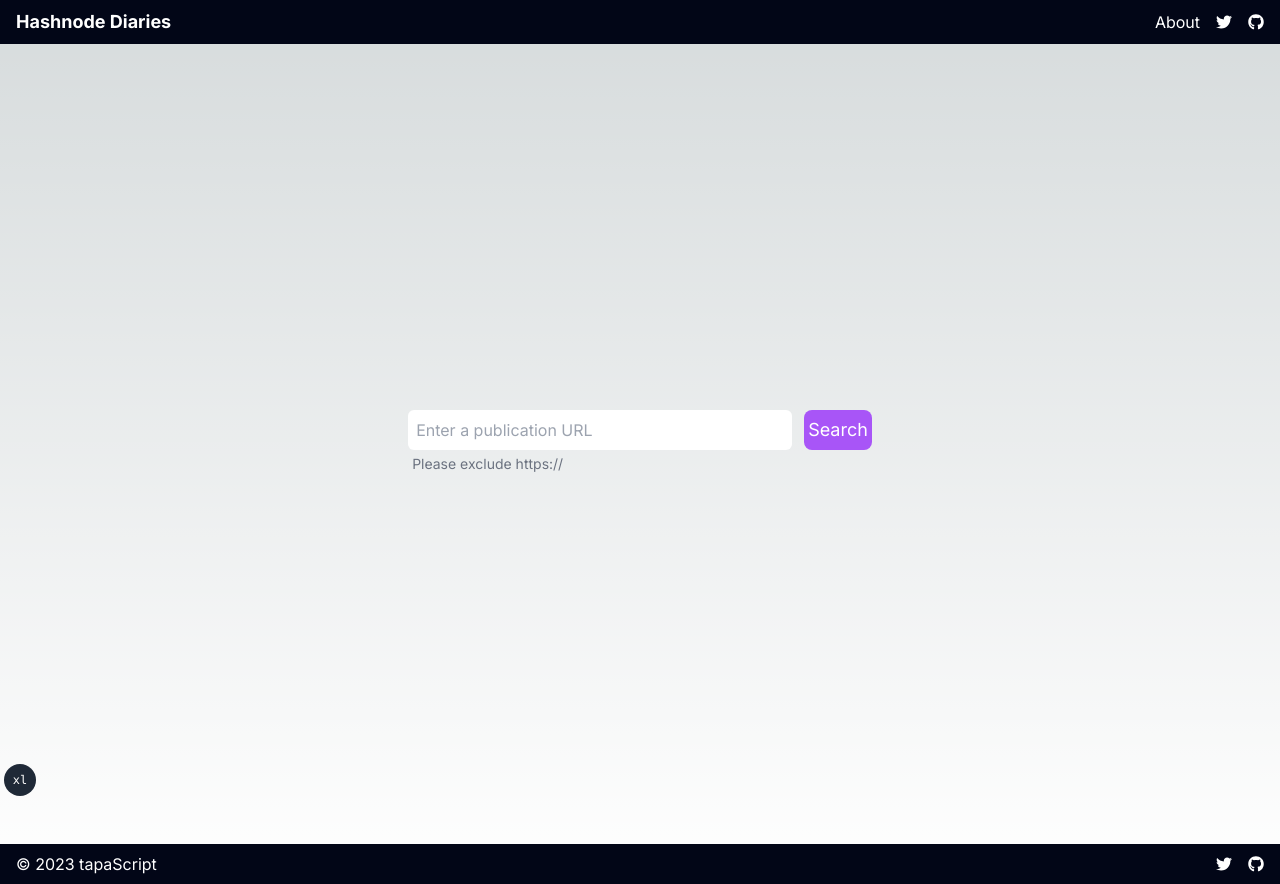
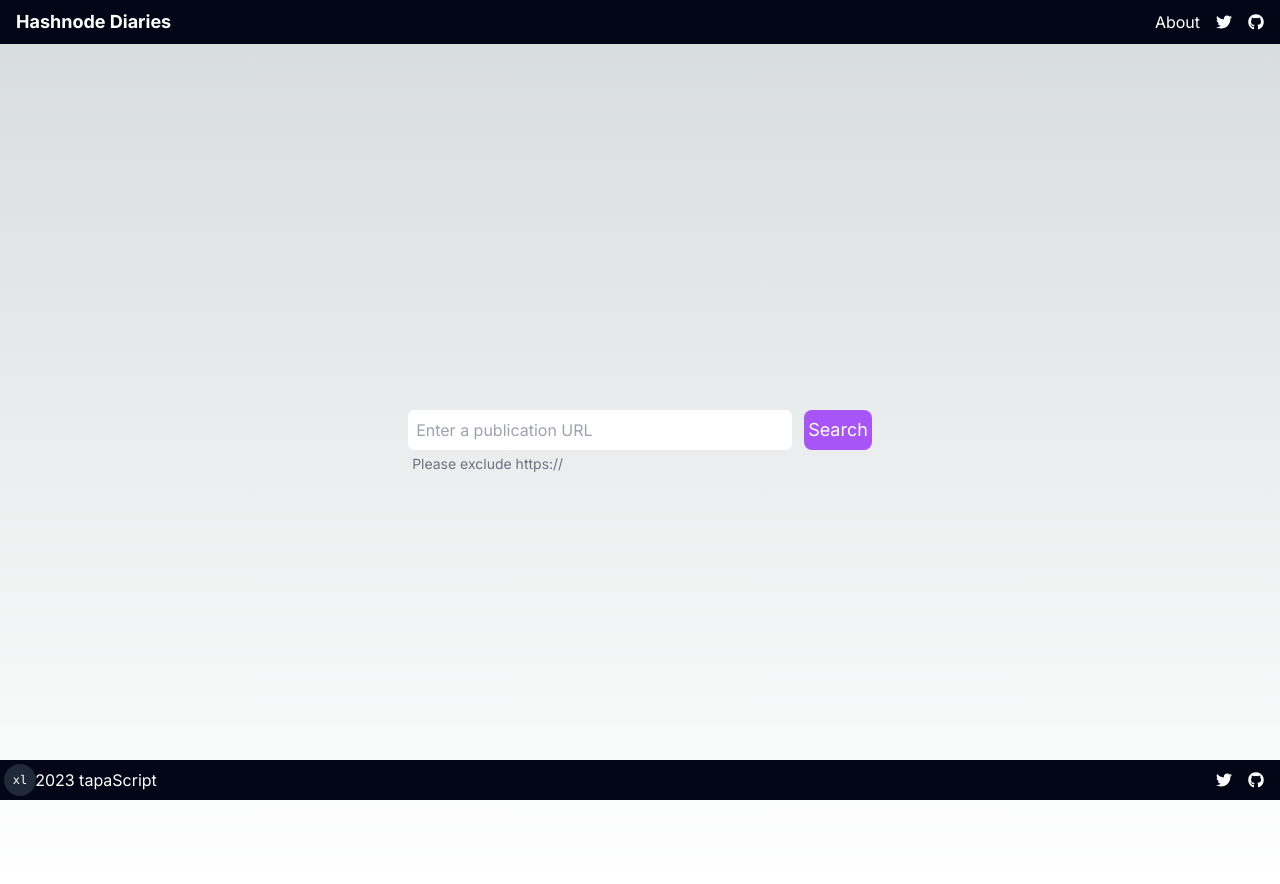
Before and after one commit to CreoWis/hashnode-client, a Next.js app in the folder hashnode-diaries/: page / in a window 1280 px wide. Built offline with nearby package versions, Linux system fonts and the light colour scheme.

Commit message:
(feat): Made the loading and error changes

```diff
--- a/hashnode-diaries/src/app/components/blog/PostList.jsx
+++ b/hashnode-diaries/src/app/components/blog/PostList.jsx
@@ -23,7 +23,7 @@
               ))
             }
           </div>
-          <button className="inline-flex items-center justify-center rounded-md text-sm font-medium ring-offset-background transition-colors focus-visible:outline-none focus-visible:ring-2 focus-visible:ring-ring focus-visible:ring-offset-2 disabled:pointer-events-none disabled:opacity-50 bg-black text-white hover:bg-black/90 h-10 px-4 py-2 mt-8">
+          <button className="inline-flex items-center justify-center rounded-md text-sm font-medium ring-offset-background transition-colors focus-visible:outline-none focus-visible:ring-2 focus-visible:ring-ring focus-visible:ring-offset-2 disabled:pointer-events-none disabled:opacity-50 bg-black text-white hover:bg-black/90 h-10 px-4 mt-8">
             Show More Posts
           </button>
         </div>)
--- a/hashnode-diaries/src/app/components/blog/Publication.jsx
+++ b/hashnode-diaries/src/app/components/blog/Publication.jsx
@@ -1,14 +1,20 @@
 'use client'
 import {useHashnodePosts} from 'hashnode-client';
 import PostList from './PostList';
+import NoPosts from '../search/NoPosts';
 
 const Publication = ({host}) => {
   const settings = {'host': `${host}`};
   const {loading, posts} = useHashnodePosts(settings);
+  console.log(posts);
+
+  if (loading) {
+    return <p>Loading Posts...</p>
+  }
 
   return(
     <div>
-      {posts && posts.length > 0 && <PostList host={host} posts={posts} /> }
+      {posts && posts.length > 0 ? <PostList host={host} posts={posts} /> : <NoPosts host={host} />}
     </div>
   )
 }
--- a/hashnode-diaries/src/app/components/common/Footer.jsx
+++ b/hashnode-diaries/src/app/components/common/Footer.jsx
@@ -3,7 +3,7 @@
 
 export default function Footer() {
   return (
-    <footer className="flex justify-between items-center px-4 py-2 bg-[#020617] text-white">
+    <footer className="flex justify-between items-center px-4 py-2 bg-[#020617] text-white sticky bottom-0">
       <p>© 2023 tapaScript</p>
       <div className="flex items-center space-x-4">
         <Socials />
--- a/hashnode-diaries/src/app/components/common/Header.jsx
+++ b/hashnode-diaries/src/app/components/common/Header.jsx
@@ -2,7 +2,7 @@
 
 export default function Header() {
   return (
-    <header className="flex justify-between items-center px-4 py-2 bg-[#020617] text-white">
+    <header className="flex justify-between items-center px-4 py-2 bg-[#020617] text-white sticky top-0">
       <h1 className="text-lg font-bold"><a href="/">Hashnode Diaries</a></h1>
       <nav className="flex items-center space-x-4">
         <a href="/about">About</a>
--- /dev/null
+++ b/hashnode-diaries/src/app/components/search/NoPosts.jsx
@@ -0,0 +1,16 @@
+import Link from "next/link";
+
+const NoPosts = ({host}) => {
+  return(
+    <div className="flex flex-col h-screen p-8">
+      <p className="text-3xl py-4">{`Hey, No Posts found for the Publication ${host}`}</p>
+      <p className="text-lg pb-6">
+        Please check if you have provided the correct <strong>publication name</strong>.
+        At times, a publication may not have a published post.
+      </p>
+      <Link className="bg-purple-500 text-white w-32 p-1 rounded" href="/">Take me home</Link>
+    </div>
+  )
+}
+
+export default NoPosts;
--- /dev/null
+++ b/hashnode-diaries/src/app/error.js
@@ -0,0 +1,24 @@
+'use client' // Error components must be Client Components
+
+import { useEffect } from 'react'
+
+export default function Error({ error, reset }) {
+  useEffect(() => {
+    // Log the error to an error reporting service
+    console.error(error)
+  }, [error])
+
+  return (
+    <div>
+      <h2>Something went wrong!</h2>
+      <button
+        onClick={
+          // Attempt to recover by trying to re-render the segment
+          () => reset()
+        }
+      >
+        Try again
+      </button>
+    </div>
+  )
+}
--- a/hashnode-diaries/src/app/globals.css
+++ b/hashnode-diaries/src/app/globals.css
@@ -17,6 +17,7 @@
 }
 
 body {
+  overflow: hidden;
   color: rgb(var(--foreground-rgb));
   background: linear-gradient(
       to bottom,
--- a/hashnode-diaries/src/app/layout.js
+++ b/hashnode-diaries/src/app/layout.js
@@ -1,6 +1,8 @@
+import { Suspense } from "react";
 import { Inter } from "next/font/google";
 import "./globals.css";
 
+import Loading from "./loading";
 import TailwindIndicator from "./components/utils/TailwindIndicator";
 import Header from "./components/common/Header";
 import Footer from "./components/common/Footer";
@@ -16,11 +18,13 @@
   return (
     <html lang="en">
       <body className={inter.className}>
-        <div className="flex flex-col min-h-screen">
-          <Header />
-          <main>{children}</main>
-          <Footer />
-        </div>
+        <Suspense fallback={<Loading />}>
+          <div className="flex flex-col">
+            <Header />
+            <main className="overflow-y-auto h-screen overflow-x-hidden">{children}</main>
+            <Footer />
+          </div>
+        </Suspense>
         <TailwindIndicator />
       </body>
     </html>
--- /dev/null
+++ b/hashnode-diaries/src/app/loading.js
@@ -0,0 +1,7 @@
+const Loading = () => {
+  return(
+    <p>Loading...</p>
+  )
+}
+
+export default Loading;
```
